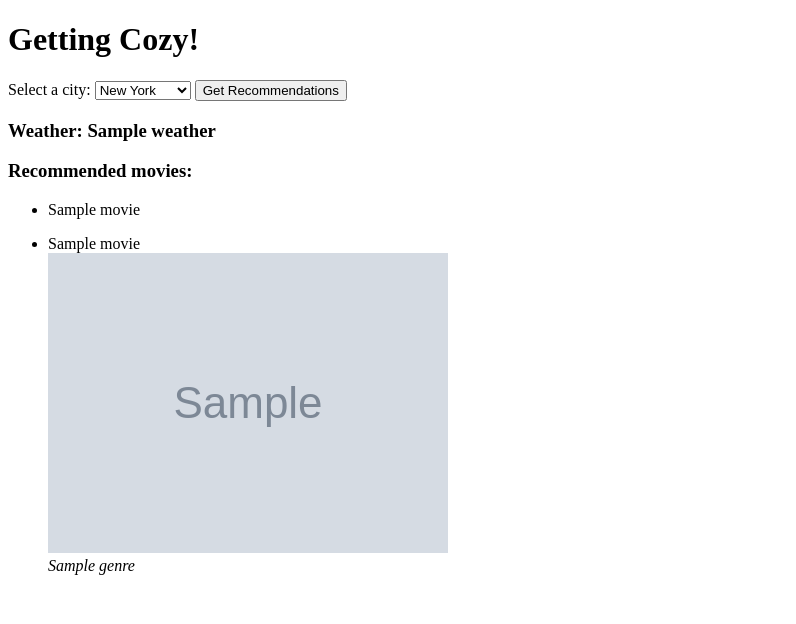
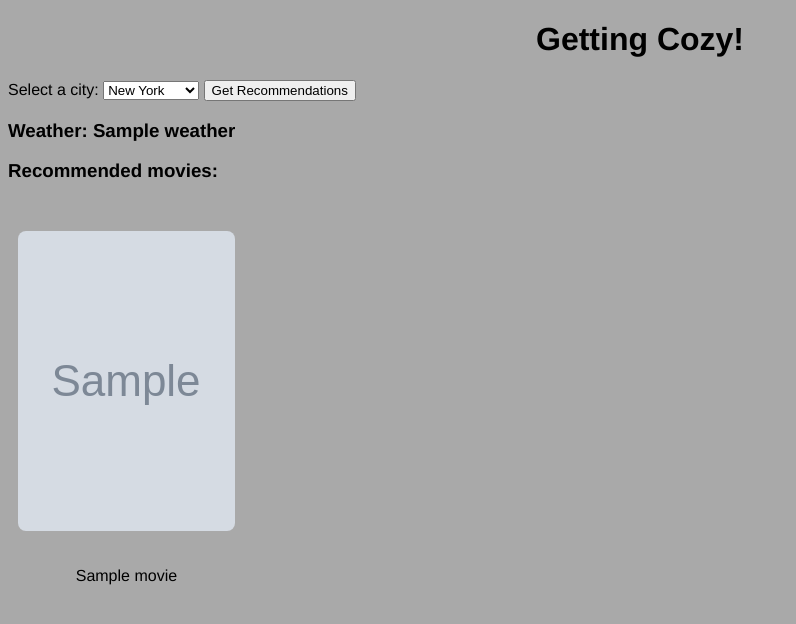
Before and after one commit to irene-huang345/hcde-310-project-proposal, a Flask app: template templates/index.html in a window 1280 px wide. Shown: the top 624 px of the page, without its empty margins (0-796 px from the left). Run offline with Flask 3, Linux system fonts and the light colour scheme; the template is opened without the code that fills it: most values are stand-ins (such as "Sample title", 1, 10 or a date in 2020); grey boxes marked "Sample" are stand-in pictures.

Commit message:
everything working

```diff
--- a/app.py
+++ b/app.py
@@ -1,6 +1,5 @@
 from flask import Flask, render_template, request
 import requests
-#from geopy.geocoders import Nominatim
 from Main import gather_weather, gather_movies
 
 app = Flask(__name__)
@@ -18,7 +17,7 @@ city_coords = {
 def results():
     default_city = "New York"
     default_movies = gather_movies("Sunny")
-    print(default_movies)
+    #print(default_movies)
 
     if request.method == 'GET':
         #print("GET REQUEST")
@@ -33,7 +32,7 @@ def results():
             if city_name in city_coords:
                 latitude, longitude = city_coords[city_name]
                 weather_type = gather_weather(latitude, longitude)
-                print(weather_type)
+                #print(weather_type)
                 #print("CHECK ALL FOUR: ", city_name, latitude, longitude, weather_type)
                 if weather_type:
 
--- a/static/styles.css
+++ b/static/styles.css
@@ -1,8 +1,46 @@
-body {
-    font-family: "Comic Sans MS"
 
-}
 
 Header {
     text-align: center;
+    margin-bottom: 20px;
 }
+
+.movie-poster{
+    height: auto;
+    width: 100%;
+    border-radius: 8px;
+}
+
+.movie-item{
+    padding: 10px;
+    border-radius: 8px;
+    text-align: center;
+    border: 1px;
+    flex-direction: column;
+}
+
+.movie-item img{
+    width: 100%;
+    object-fit: cover;
+    height: 300px;
+    border-radius: 8px;
+    margin-bottom: 16px;
+}
+
+.movie-grid{
+    display: grid;
+    gap: 20px;
+    grid-template-columns: repeat(auto-fill, minmax(200px, 1fr));
+    grid-auto-flow: row;
+    direction: ltr;
+    padding-top: 20px;
+}
+
+.form{
+    display: flex;
+    flex-direction: column;
+}
+
+button.btn:hover{
+    background-color: #3a83b8;
+}
--- a/templates/base.html
+++ b/templates/base.html
@@ -6,11 +6,19 @@
     <link rel="stylesheet" href="{{ url_for('static', filename='styles.css') }}">
 
 </head>
+<style>
+    body {
+        background-color: #A9A9A9;
+        font-family: Helvetica, sans-serif;
+    }
+</style>
 <body>
-    <h1>Input city name</h1>
+    <header>
+        <h1> {% block header %} Getting Cozy! {% endblock %}</h1>
+    </header>
+
     {% block content %} {% endblock %}
         <footer>
-
         </footer>
 
 </body>
--- a/templates/index.html
+++ b/templates/index.html
@@ -1,29 +1,19 @@
 <!DOCTYPE html>
 <html lang="en">
-<head>
-    <meta charset="UTF-8">
-    <title>Getting Cozy!</title>
-</head>
+
+
+
+
 <body>
-    <h1>Getting Cozy!</h1>
 
-<!--    Todo-->
-<!--    - drop down menu of cities instead of search bar-->
+{% extends 'base.html' %}
 
-<!--        - figure out how to get the list of movies recommended for a city-->
-<!--    - get the weather for city name-->
-<!--    - new york ot movies but coords to movies -->
-<!--    - ensure that the weather is stated both on the default and city page-->
-<!--    - tackle "errorsss"-->
-<!--    - make css better if time -->
-<!--    -->
-<!--    -->
-
+{% block content %}
     <form method = "POST" action ="/">
       <label for= "city_name" >Select a city: </label>
         <select name = "city_name" id = "city_name">
             <option value="New York" >New York</option>
-            <option value = "Los Angeles">Los Angeles</option>
+            <option value = "Los Angeles" >Los Angeles</option>
             <option value = "Miami">Miami </option>
             <option value = "Seattle">Seattle </option>
         </select>
@@ -33,22 +23,32 @@
     {% if weather %}
         <h3>Weather: {{weather}}</h3>
     {% else %}
-        <h3> Default weather: Sunny.</h3>
+        <h3> Default weather: Sunny</h3>
     {% endif %}
 
     <h3>Recommended movies:</h3>
-        <ul>
+
+        <div class = "movie-grid">
             {% for movie in movies %}
-                <li>{{movie.Title}} </li>
+                <div class = "movie-item">
+                    {% if movie.Poster %}
+                        <img src="{{movie.Poster}}" alt= "Poster for {{movie.Title}}">
+                    {% else %}
+                        <p>Image not available. </p>
+                    {% endif %}
+                    <p>{{movie.Title}} </p>
+                </div>
             {% endfor %}
-        </ul>
+        </div>
 
-     {% include 'recs.html' %}
+
 
 {% if error %}
     <p> error: {{error}}</p>
 {% endif %}
 
+{% endblock %}
+
 
 </body>
 </html>
--- a/templates/recs.html
+++ b/templates/recs.html
@@ -7,20 +7,21 @@
 <body>
 
 {% if movies %}
-    <ul>
+    <div class = "movie-grid">
         {% for movie in movies %}
-            <li>
+            <div class = "movie-item">
                 {{movie.Title}}
+
                 {% if movie.Poster %}
-                    <br><img src = "{{movie.Poster}}">
+                    <br><img src = "{{movie.Poster}}" alt= "Poster for {{movie.Title}}">
                 {% else %}
                     <p>No image available</p>
                 {% endif %}
-                <br>
+
                 <em>{{movie.Genre}}</em>
-            </li>
+            </div>
         {% endfor %}
-    </ul>
+    </div>
 {% else %}
     <p> no movies</p>
 {% endif %}
```
Also changed, not shown: Main.py (+5 -9 lines).
